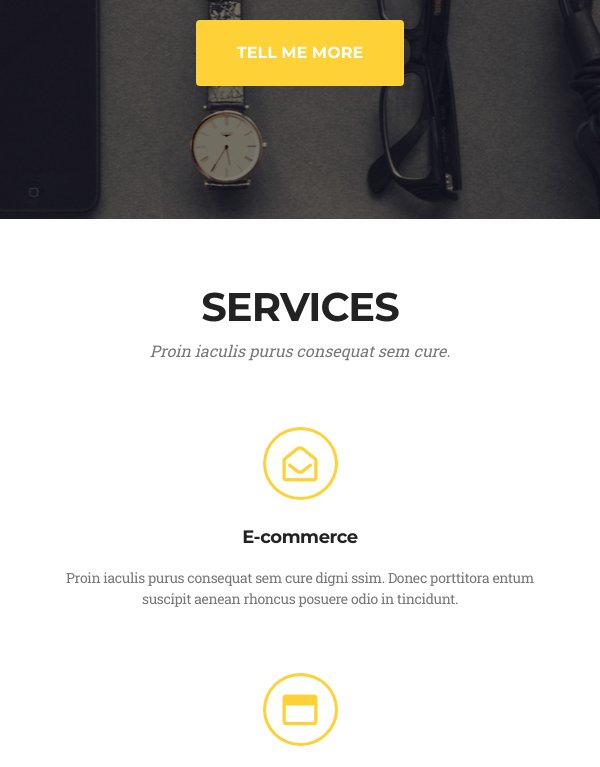
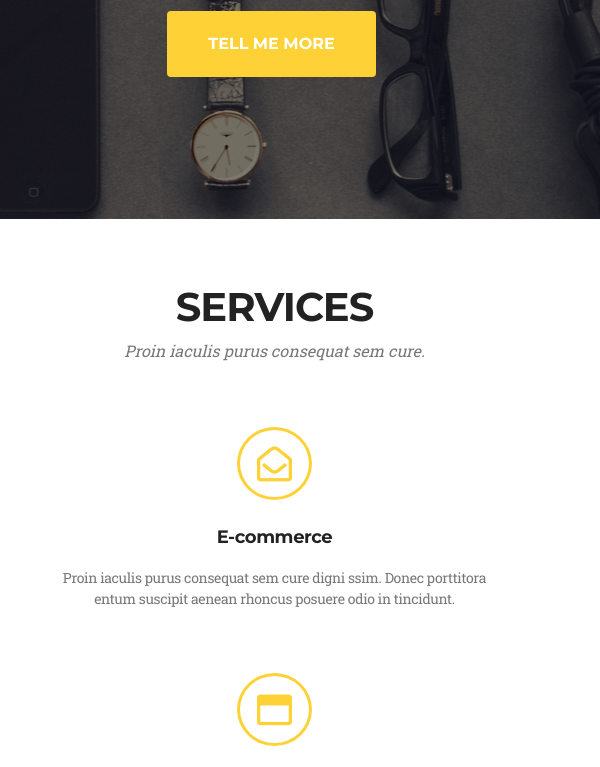
Before and after one commit to markal84/Landing-page, a plain HTML site: page index.html in a window 600 px wide. Shown: the part 523-1290 px from the top of the page. Drawn offline with nearby package versions, Linux system fonts and the light colour scheme.

Commit message:
Add some fixes

```diff
--- a/sass/_mq.scss
+++ b/sass/_mq.scss
@@ -72,6 +72,15 @@
         }
     }
 }
+@media (min-width:576px) and (max-width:652px) {
+    .row {
+        margin-left: 0;
+        margin-right: 0;
+    }
+    .col-sm-12 {
+        flex: 0 0 90%;
+    }
+}
 @media (min-width:576px) and (max-width:991px) {
     .py-6 { //spacing between sections
         padding-top: 4rem;
```
Also changed, not shown: css/style.css, 1 other file.
